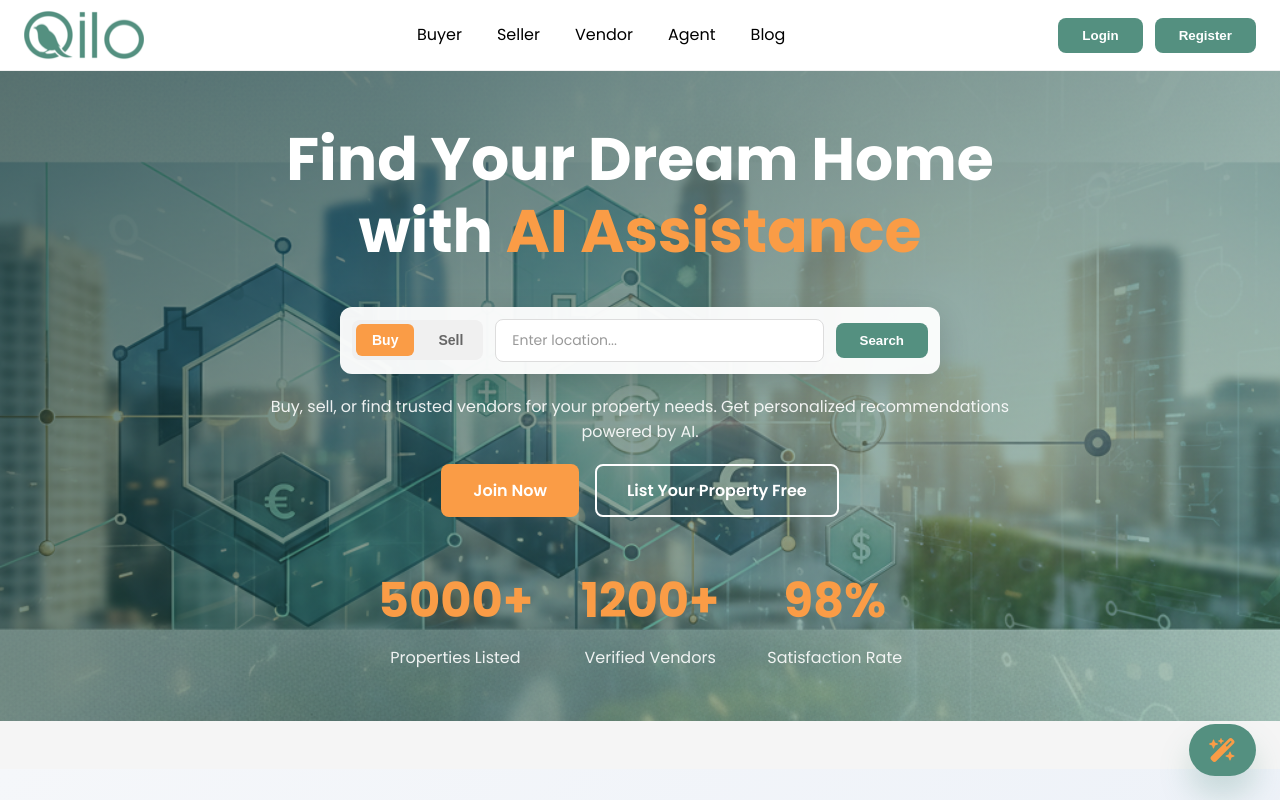
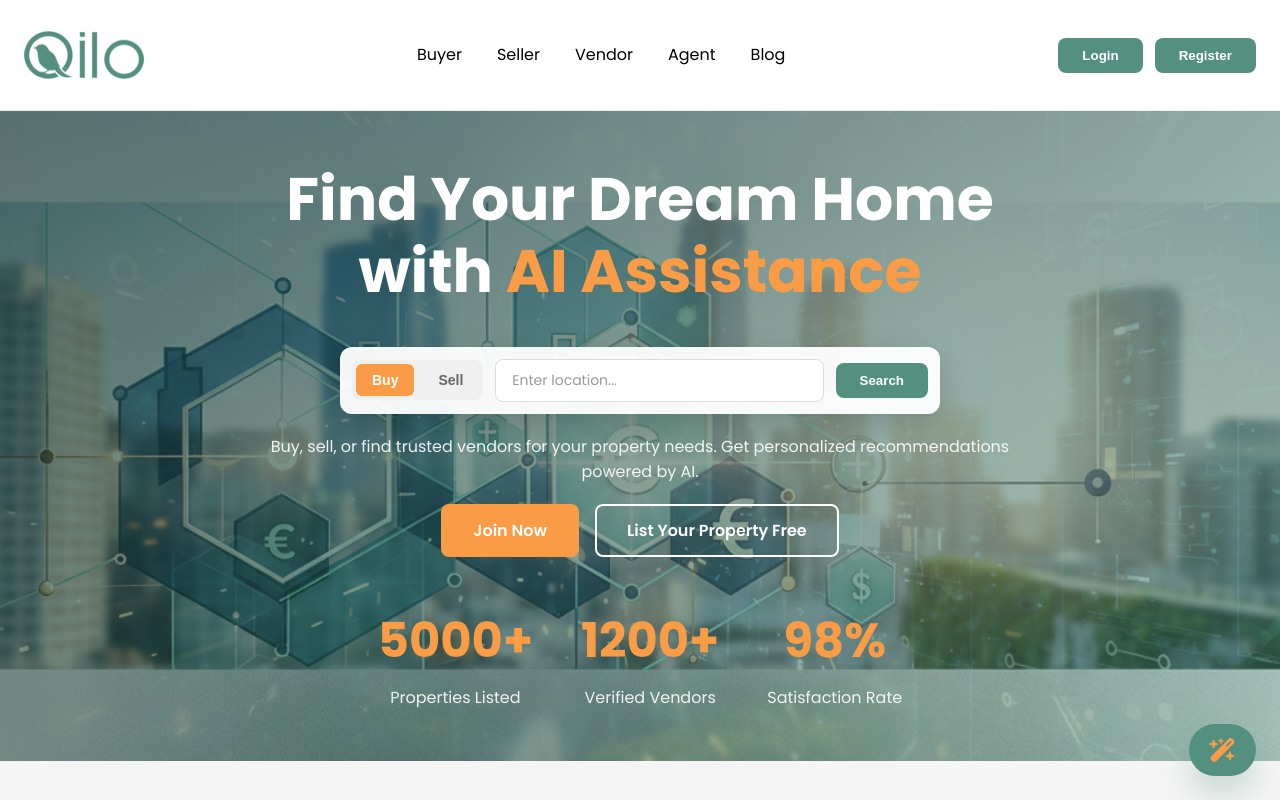
Before and after one commit to velu-jaya/oikos-frontend, a Next.js app: page / in a window 1280 px wide. Shown: the top 800 px of the page. Built offline with nearby package versions, Linux system fonts and the light colour scheme.

Commit message:
title disc and header style

```diff
--- a/src/app/layout.js
+++ b/src/app/layout.js
@@ -13,8 +13,8 @@ const poppins = Poppins({
 });
 
 export const metadata = {
-  title: "Create Next App",
-  description: "Generated by create next app",
+  title: "qilo - Real Estate Marketplace",
+  description: "Qilo is a modern real estate marketplace for discovering, comparing, and connecting with trusted properties and agents",
 };
 
 export default function RootLayout({ children }) {
--- a/src/app/page.module.css
+++ b/src/app/page.module.css
@@ -149,7 +149,7 @@ a.secondary {
   display: flex;
   align-items: center;
   justify-content: space-between;
-  padding: 10px 24px;
+  padding: 30px 24px;
   border-bottom: 1px solid rgba(0,0,0,0.06);
   position: sticky;
   top: 0;
```
